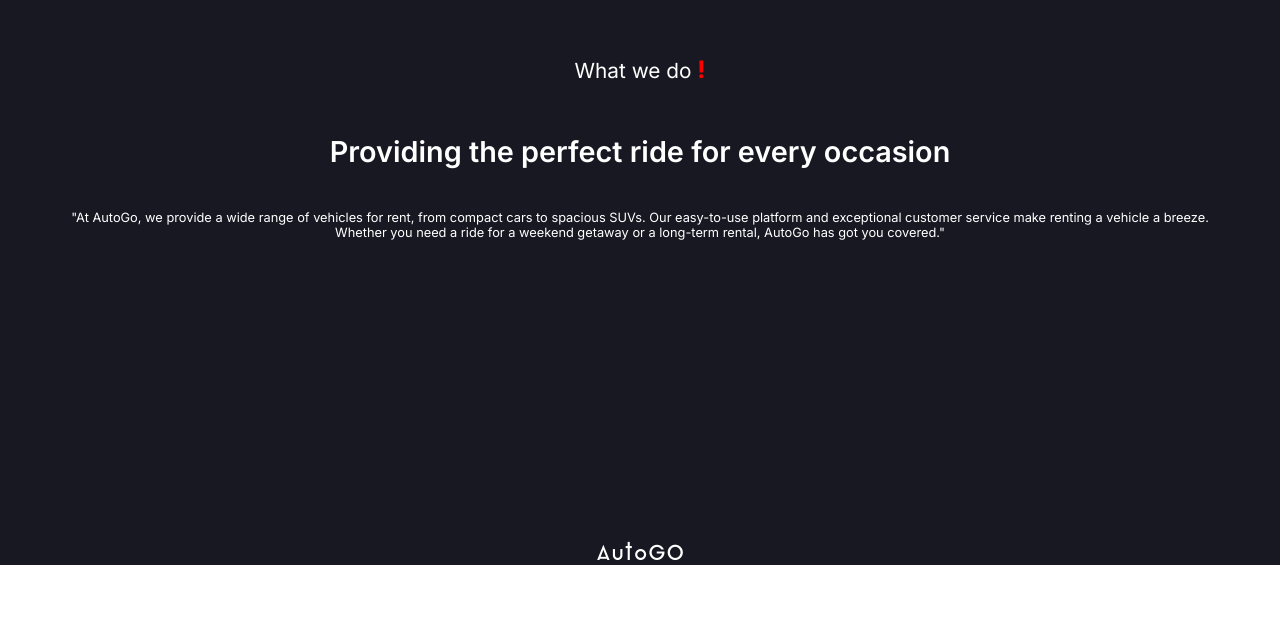
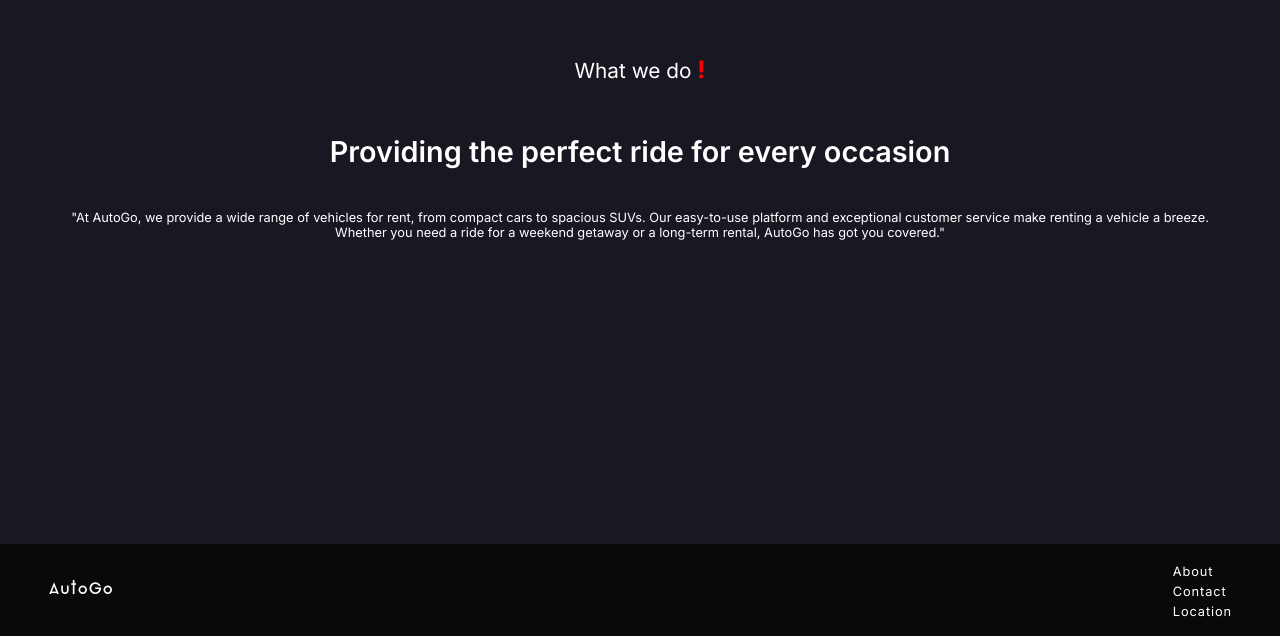
Before and after one commit to sarathkumar365/frontend-project, a plain HTML site: page html/About.html in a window 1280 px wide. Shown: the part 1021-1657 px from the top of the page. Before the commit the page ends 1586 px from the top, so only its background shows below. Drawn offline with Linux system fonts and the light colour scheme.

Commit message:
added footer for About.html

```diff
--- a/css/about.css
+++ b/css/about.css
@@ -280,3 +280,46 @@ transition: width 0.3s ease; /* Animation for the underline width */
     font-size: 1.5rem;
     font-weight: bolder;
 }
+
+
+/* FOOTER */
+
+.footer {
+    display: flex;
+    align-items: center;
+    justify-content: space-between;
+    padding:1em 3em;
+
+    background-color: #090909;
+}
+
+.fr {
+    width: 30%;
+    display: flex;
+    align-items: center;
+    justify-content: flex-end;
+}
+
+.footer h4 {
+    font-family: font--primary;
+    color: #fff;
+    font-weight: 500;
+}
+
+.footer li  {
+    font-family: 'Inter';
+    list-style: none;
+}
+
+li a {
+    text-decoration: none;
+    color: #fff;
+    font-size: .8rem;
+    letter-spacing: .9px;
+    cursor: pointer;
+    transition: color .4s ease-in;
+}
+
+li a:hover {
+    color: #009879;
+}
--- a/html/About.html
+++ b/html/About.html
@@ -52,11 +52,19 @@
                 <br>    Whether you need a ride for a weekend getaway or a long-term rental, AutoGo has got you covered."</p>
             </div>
         </section>
-        <footer>
-            <div class="footer--left">
-                <p class="logo">AutoGO</p>
+        <footer class="footer">
+            <div class="fl">
+                <h4>AutoGo</h4>
             </div>
-            <div class="footer--right"></div>
+            <div class="fr">
+                <div class="fr--details">
+                    <ul>
+                        <li><a href="./About.html">About</a></li>
+                        <li><a href="./Contact.html">Contact</a></li>
+                        <li><a href="#location">Location</a></li>
+                    </ul>
+                </div>
+            </div>
         </footer>
     </div>
 </body>
```
Also changed, not shown: html/Contact.html (+9 -8 lines).
